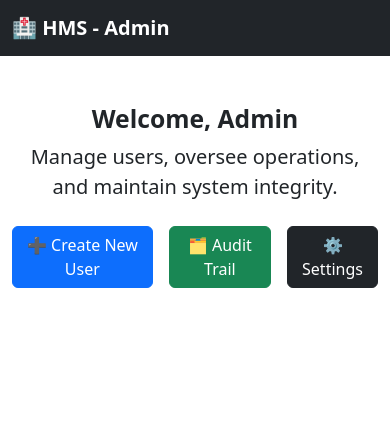
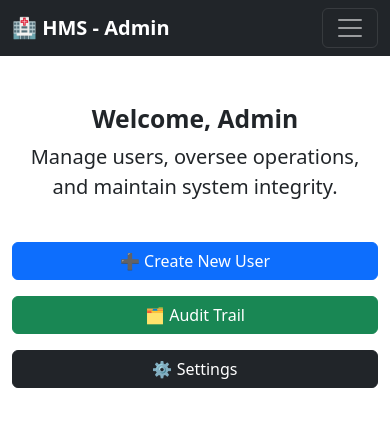
Before and after one commit to sejjtechnologies/hospital_mgmt_core, a Flask app: page /admin/ in a window 390 px wide. Shown: the top 427 px of the page. Run offline with Flask 3, Linux system fonts and the light colour scheme; a user stored in the database is signed in.

Commit message:
Make admin dashboard responsive for all devices

```diff
--- a/templates/admin/dashboard.html
+++ b/templates/admin/dashboard.html
@@ -12,7 +12,11 @@
 <nav class="navbar navbar-expand-lg navbar-dark bg-dark">
     <div class="container-fluid">
         <a class="navbar-brand fw-bold" href="#">🏥 HMS - Admin</a>
-        <div class="collapse navbar-collapse justify-content-end">
+        <button class="navbar-toggler" type="button" data-bs-toggle="collapse" data-bs-target="#navbarNav" title="Toggle navigation" aria-label="Toggle navigation">
+            <span class="navbar-toggler-icon"></span>
+            <span class="visually-hidden">Toggle navigation</span>
+        </button>
+        <div class="collapse navbar-collapse justify-content-end" id="navbarNav">
             <ul class="navbar-nav">
                 <li class="nav-item">
                     <a class="btn btn-outline-light" href="{{ url_for('admin.admin_logout') }}">Logout</a>
@@ -27,22 +31,23 @@
     <h2 class="fw-bold">Welcome, Admin</h2>
     <p class="lead">Manage users, oversee operations, and maintain system integrity.</p>
 
-    <!-- Button Row -->
-    <div class="d-flex justify-content-center gap-3 mt-4">
-        <!-- Create User Button -->
-        <a href="{{ url_for('admin.create_user') }}" class="btn btn-primary">
+    <!-- Button Grid -->
+    <div class="row mt-4 g-3 justify-content-center">
+        <div class="col-12 col-sm-6 col-md-4">
+            <a href="{{ url_for('admin.create_user') }}" class="btn btn-primary w-100">
                 ➕ Create New User
             </a>
-
-        <!-- Audit Trail Button -->
-        <a href="{{ url_for('admin.audit_trail') }}" class="btn btn-success">
+        </div>
+        <div class="col-12 col-sm-6 col-md-4">
+            <a href="{{ url_for('admin.audit_trail') }}" class="btn btn-success w-100">
                 🗂️ Audit Trail
             </a>
-
-        <!-- Settings Button (Linked) -->
-        <a href="{{ url_for('admin.admin_profile') }}" class="btn btn-dark">
+        </div>
+        <div class="col-12 col-sm-6 col-md-4">
+            <a href="{{ url_for('admin.admin_profile') }}" class="btn btn-dark w-100">
                 ⚙️ Settings
             </a>
+        </div>
     </div>
 </div>
 
```
Lines whose indentation alone changed are shown as unchanged.
